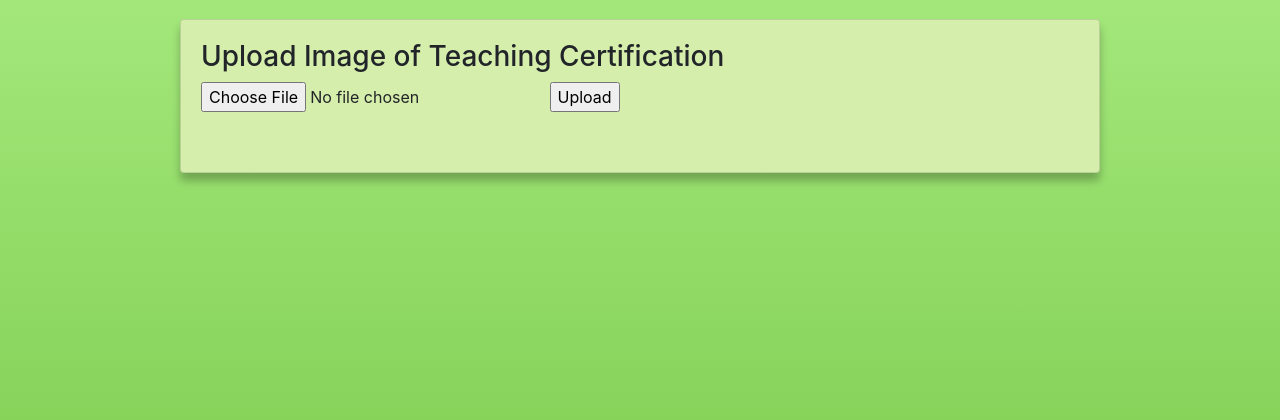
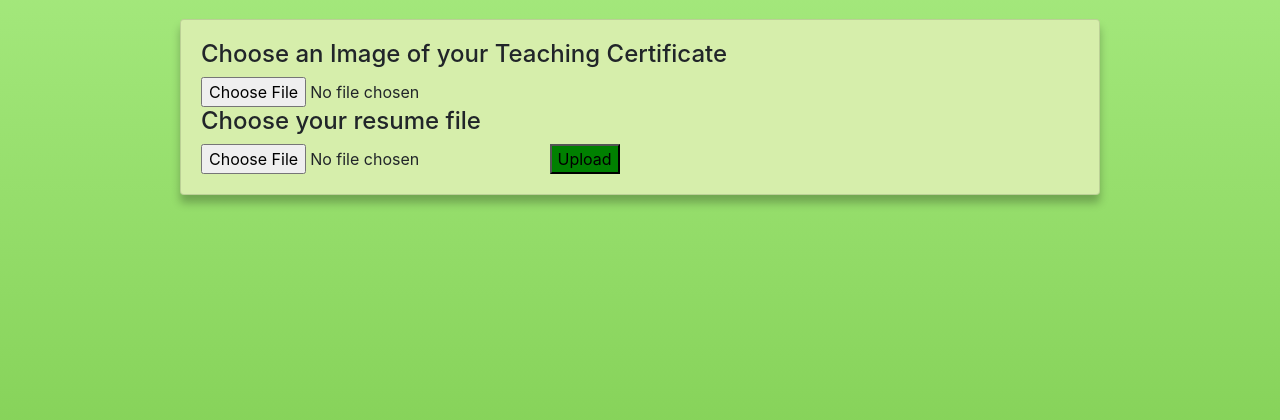
Before and after one commit to mirgamsm/CS-410, a Django app: page /tutor/edit/imgUpload/ in a window 1280 px wide. Shown: the part 79-499 px from the top of the page. Run offline with Django 3.2, Linux system fonts and the light colour scheme; a user stored in the database is signed in; data comes from the database, SQL or seed files in the repository; both versions use the stored data as it was after the commit; some libraries are stand-ins or nearby versions.

Commit message:
Final Presantion Ready, ResumeUpload added

```diff
--- a/AcceleratED/owner/views.py
+++ b/AcceleratED/owner/views.py
@@ -37,6 +37,8 @@ def index_view(request):
 def del_account(request, id):
     User = get_user_model()
     current = User.objects.get(id=id)
+    current.tutor.resume.delete()
+    current.tutor.image.delete()
     current.delete()
     return redirect('index')
 
--- a/AcceleratED/templates/owner/profile.html
+++ b/AcceleratED/templates/owner/profile.html
@@ -119,6 +119,10 @@ Tutor Profile
                                 <td><img src="/media/{{User.tutor.image}}"
                                     width="300"></td>
                             </tr>
+                            <tr>
+                                <th>Resume</th>
+                                <td><a href='/media/{{User.tutor.resume}}'>{{User.tutor.resume}}</a></td>
+                            </tr>
                             </table>
                         </div>
                     </div>
--- a/AcceleratED/templates/tutor/imgUpload.html
+++ b/AcceleratED/templates/tutor/imgUpload.html
@@ -11,16 +11,14 @@ Upload Images
     <div class="col-10">
         <div class="card">
             <div class="card-body">
-                <h3>Upload Image of Teaching Certification</h3>
                 <form enctype="multipart/form-data" action="{% url 'imgUpload' %}" method="post" novalidate>
                     {% csrf_token %}
-                    {{ form }}
-                    <input type="submit" value="Upload" />
+                    <h4>Choose an Image of your Teaching Certificate</h4>
+                    {{ form.image }}
+                    <h4>Choose your resume file</h4>
+                    {{ form.resume }}
+                    <input style="background-color: green;" type="submit" value="Upload" />
                 </form>
-
-                <br>
-
-                </p>
 
             </div>
         </div>
--- a/AcceleratED/templates/tutor/profile.html
+++ b/AcceleratED/templates/tutor/profile.html
@@ -124,9 +124,11 @@ My Profile
                                 <th>Teaching Certificate</th>
                                 <td><img src='/media/{{tutor.image}}'width="300"></td>
                             </tr>
-
+                            <tr>
+                                <th>Resume</th>
+                                <td><a href='/media/{{tutor.resume}}'>{{tutor.resume}}</a></td>
+                            </tr>
                         </table>
-
                         </div>
                     </div>
                 </div>
--- a/AcceleratED/tutor/forms.py
+++ b/AcceleratED/tutor/forms.py
@@ -4,7 +4,7 @@ from django.contrib.auth.forms import UserCreationForm
 from django.contrib.auth import get_user_model
 from django.db.models import fields
 from django.contrib.auth.forms import PasswordResetForm
-
+from django.core.validators import validate_integer
 from tutor.models import Tutor
 
 class UserRegistrationForm(UserCreationForm):
@@ -51,5 +51,5 @@ class imageUpload(forms.ModelForm):
     class Meta:
         model= Tutor
         fields =(
-            'image',
+            'image','resume'
         )
--- a/AcceleratED/tutor/models.py
+++ b/AcceleratED/tutor/models.py
@@ -184,6 +184,7 @@ class Tutor(models.Model):
         max_length=1500, blank=True, verbose_name='How Would You Address A Range Of Abilities In Your Classroom: (200 Words or Less)')
     availability = models.CharField(max_length=20, choices=AVAILABILITY_CHOICES, blank=True, verbose_name='Choose Your Availability:')
     image = models.ImageField(upload_to='images/', blank=True, null=True, verbose_name="")
+    resume = models.FileField(upload_to='files/', blank=True, null=True, verbose_name="")
 
     def __str__(self):
         return self.firstname
--- a/AcceleratED/tutor/views.py
+++ b/AcceleratED/tutor/views.py
@@ -129,6 +129,8 @@ def profile_view(request):
 def del_account(request):
     User = get_user_model()
     current =User.objects.get(id=request.user.id)
+    current.tutor.resume.delete()
+    current.tutor.image.delete()
     current.delete()
     return redirect('login')
 
```
Also changed, not shown: AcceleratED/db.sqlite3, AcceleratED/media/images/business-man-profile-vector_Erz8YlO.jpg (deleted), AcceleratED/media/images/business-man-profile-vector_hwvCUB4.jpg (deleted), AcceleratED/media/images/business-man-profile-vector_vu3FMfW.jpg (deleted), AcceleratED/media/images/clipart219761.png (added), AcceleratED/media/images/clipart219761_cQNBQi9.png (added), AcceleratED/tutor/migrations/0017_tutor_resume.py (added).
